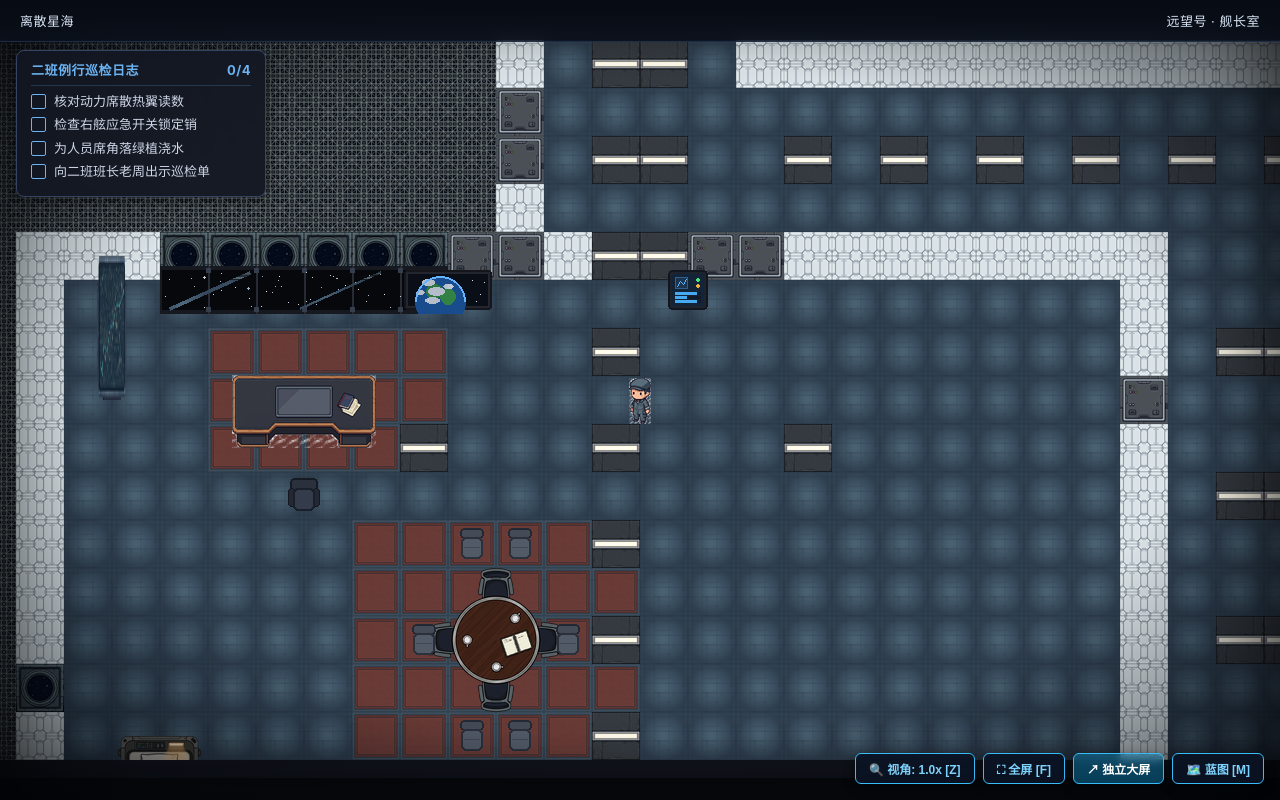
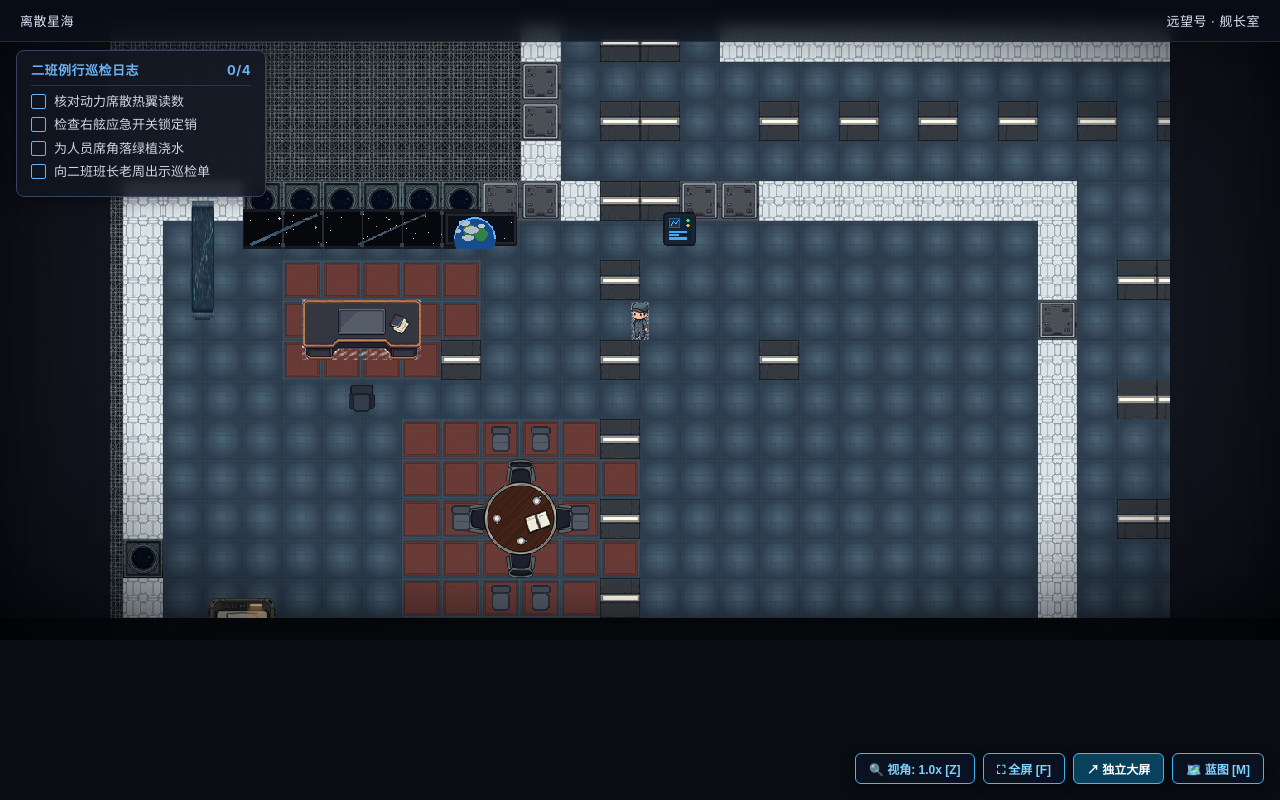
Before and after one commit to xiezhengtao13-sys/game2, a website built with Vite: page agent_web_game_starter/index.html in a window 1280 px wide. Built offline with nearby package versions, Linux system fonts and the light colour scheme.

Commit message:
fix(embed): enlarge embedded viewport to 640px and optimize fullscreen styling

```diff
--- a/agent_web_game_starter/src/style.css
+++ b/agent_web_game_starter/src/style.css
@@ -1,24 +1,31 @@
 html, body {
   margin: 0;
   padding: 0;
-  width: 100vw;
-  height: 100vh;
-  min-height: 480px;
+  width: 100%;
+  height: 100%;
   background: #090c12;
   overflow: hidden;
   font-family: -apple-system, BlinkMacSystemFont, "Segoe UI", Roboto, Helvetica, Arial, sans-serif;
 }
 
 #app {
-  width: 100vw;
-  height: 100vh;
-  min-height: 480px;
+  width: 100%;
+  height: 640px;
+  min-height: 640px;
   display: flex;
   flex-direction: column;
   align-items: center;
   justify-content: center;
   position: relative;
   overflow: hidden;
+  background: #090c12;
+}
+
+:fullscreen #app,
+:-webkit-full-screen #app {
+  width: 100vw;
+  height: 100vh;
+  min-height: 100vh;
 }
 
 /* Subtle cinematic vignette around the deep-space starship screen */
@@ -34,14 +41,22 @@ html, body {
 
 #gameCanvas {
   width: 100%;
-  height: calc(100vh - 44px);
-  max-width: 100vw;
-  max-height: calc(100vh - 44px);
+  height: calc(100% - 44px);
+  max-width: 100%;
+  max-height: calc(100% - 44px);
   object-fit: contain;
   background: #11141c;
   image-rendering: pixelated;
   box-shadow: 0 0 30px rgba(0, 0, 0, 0.8);
   transition: transform 0.2s cubic-bezier(0.2, 0, 0, 1);
+}
+
+:fullscreen #gameCanvas,
+:-webkit-full-screen #gameCanvas {
+  width: 100vw;
+  height: calc(100vh - 44px);
+  max-width: 100vw;
+  max-height: calc(100vh - 44px);
 }
 
 #hud {
```
Also changed, not shown: game.html (+1 -1 lines), index.html (+1 -1 lines).
